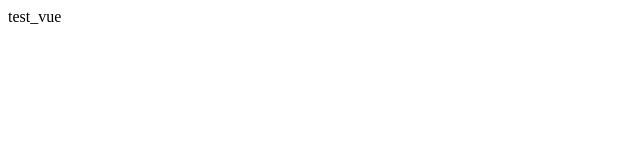
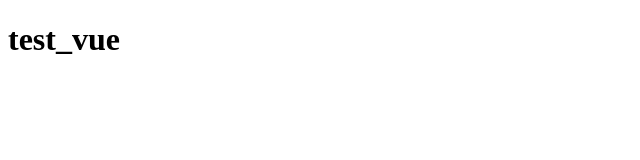
Before and after one commit to ShinichiImaki/test_vue, a plain HTML site: page index.html in a window 1280 px wide. Shown: the whole page, without its empty margins (0-640 px from the left). Drawn offline with Linux system fonts and the light colour scheme.

Commit message:
dev <h1>追加

```diff
--- a/index.html
+++ b/index.html
@@ -7,6 +7,6 @@
     <title>Document</title>
 </head>
 <body>
-    test_vue
+    <h1>test_vue<h1>
 </body>
 </html>
```
